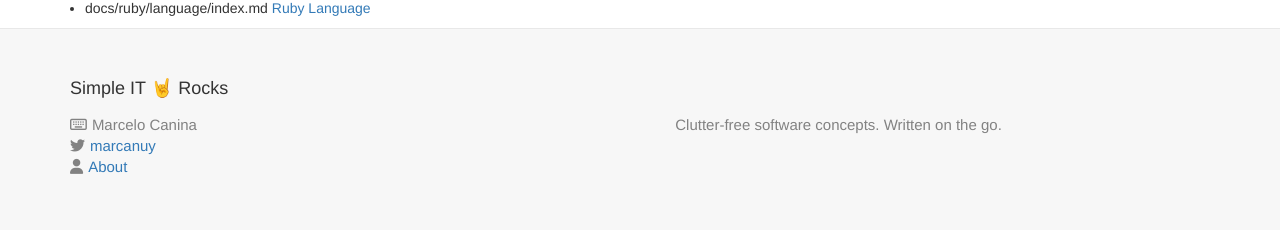
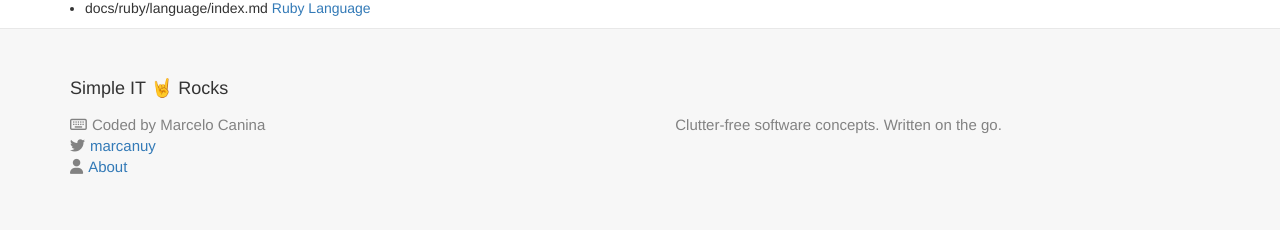
Before and after one commit to marcanuy/simpleit.rocks, a Jekyll site: the page built from index.html, in a window 1280 px wide. Shown: the part 1760-1990 px from the top of the page. Built offline with Jekyll 4.4.1, drawn with Linux system fonts in a browser that asks for light colours; nearby versions of some CDN libraries; library files that are not in the unit come from our copies.

Commit message:
Improved footer branding

```diff
--- a/_includes/footer.html
+++ b/_includes/footer.html
@@ -8,7 +8,7 @@
       <div class="footer-col footer-col-1">
         <ul class="contact-list">
           <li>
-	    <i class="fa fa-keyboard-o" aria-hidden="true"></i>Marcelo Canina
+	    <i class="fa fa-keyboard-o" aria-hidden="true"></i>Coded by Marcelo Canina
 	  </li>
 	  {% if site.author %}
           <li>
```
